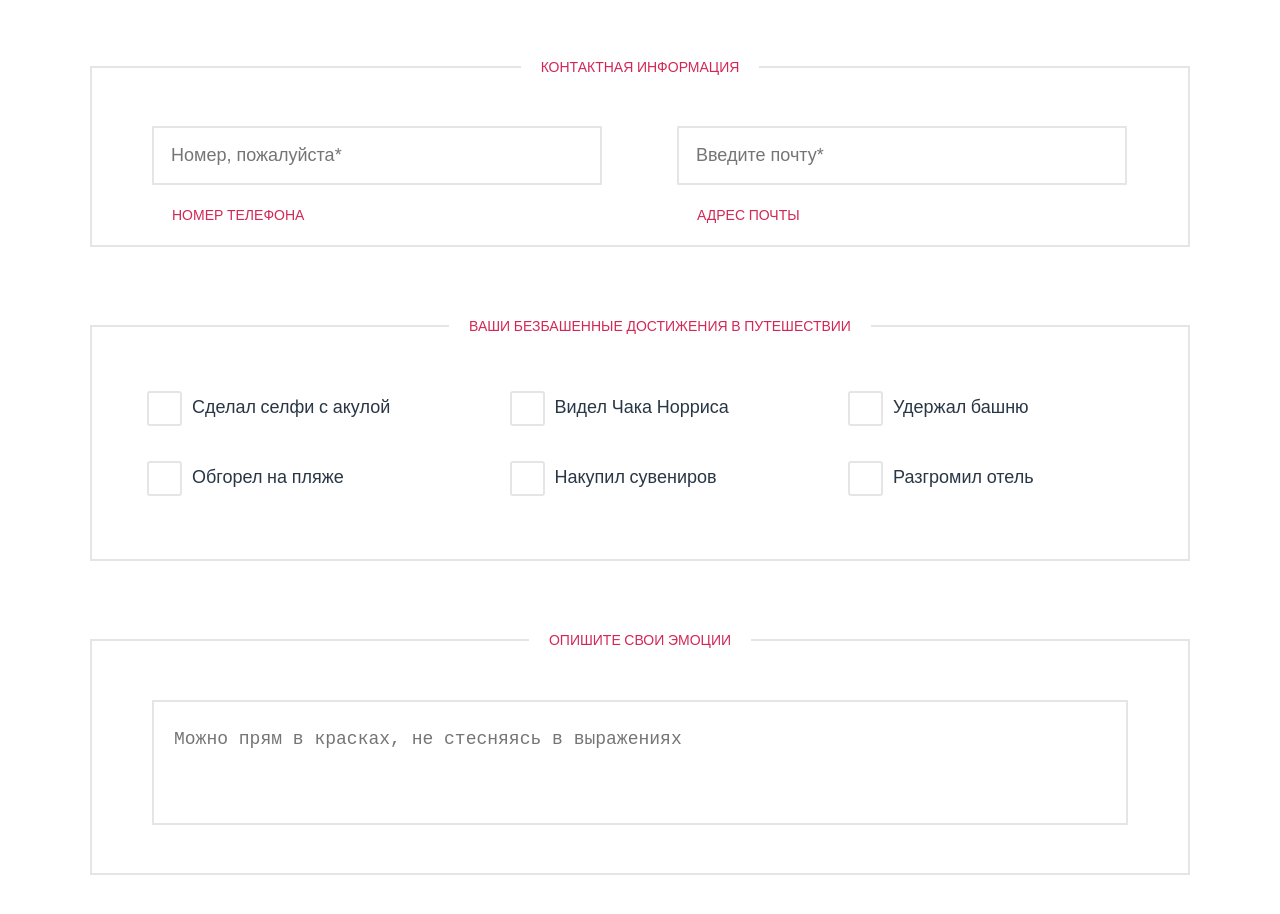
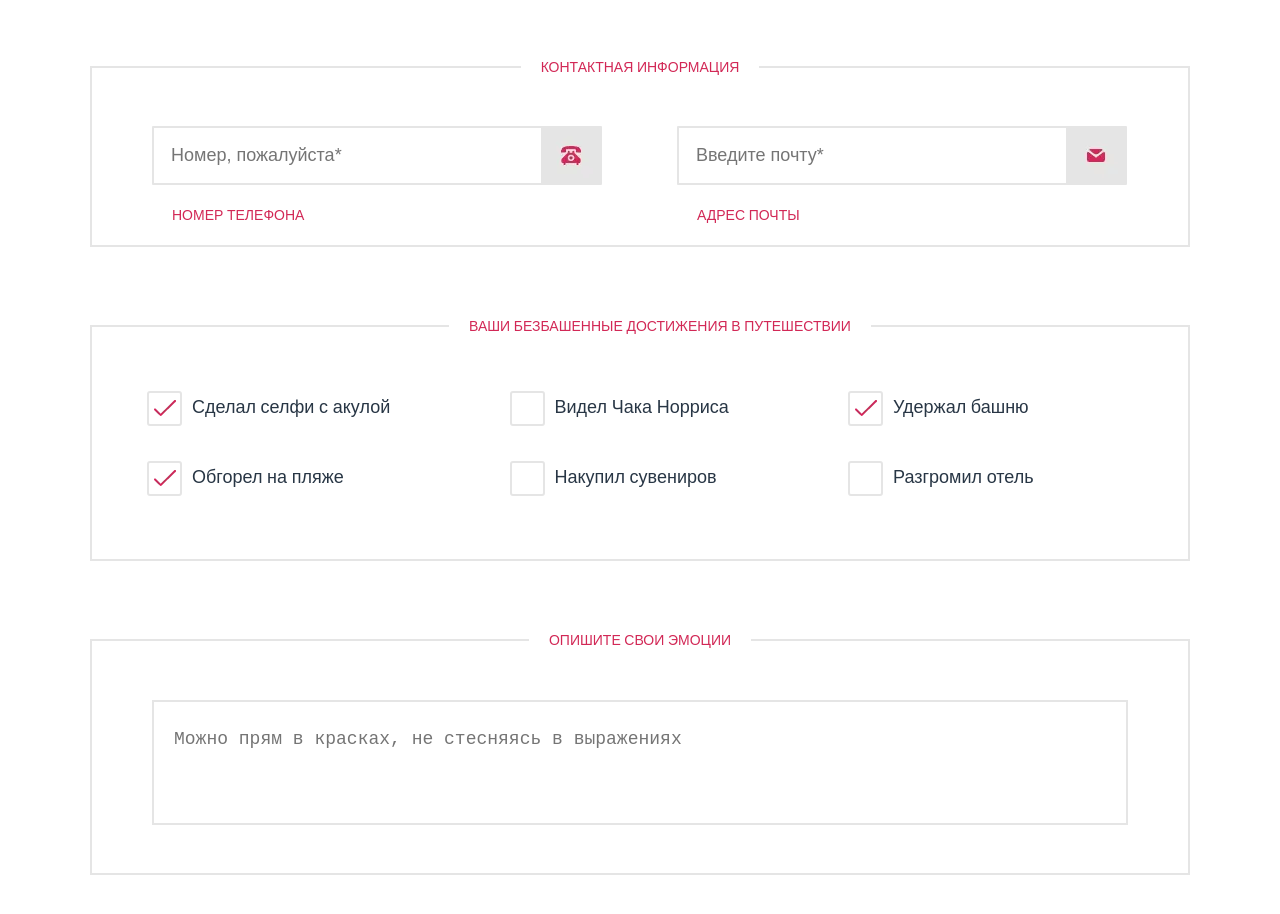
Before and after one commit to Eugene-gif/Pink, a plain HTML site: page contest.html in a window 1280 px wide. Shown: the part 960-1874 px from the top of the page. Drawn offline with nearby package versions, Linux system fonts and the light colour scheme; the site is published under a folder, as on GitHub Pages, so addresses that start at the root find nothing.

Commit message:
2-nd commit

```diff
--- a/css/style.css
+++ b/css/style.css
@@ -637,13 +637,13 @@ ul {
 }
 
 .slider__control[data-slide=prev]::before {
-  background-image: url("/img/arrow-l.webp");
+  background-image: url("../img/arrow-l.webp");
   background-size: contain;
   height: 100%;
 }
 
 .slider__control[data-slide=next]::before {
-  background-image: url("/img/arrow-r.webp");
+  background-image: url("../img/arrow-r.webp");
   background-size: contain;
   height: 100%;
 }
@@ -1204,7 +1204,7 @@ ul {
   width: 100%;
   font-size: 18px;
   color: #283645;
-  background-image: url(/img/phone-input.webp);
+  background-image: url(../img/phone-input.webp);
   background-position: center right;
   background-repeat: no-repeat;
 }
@@ -1212,7 +1212,7 @@ ul {
   outline: 2px solid #03a9f4;
 }
 .contest__form-contact-label:nth-of-type(2) .contest__form-contact-input {
-  background-image: url(/img/mail-input.webp);
+  background-image: url(../img/mail-input.webp);
   background-position: center right;
   background-repeat: no-repeat;
 }
@@ -1250,7 +1250,7 @@ ul {
   margin-left: -45px;
 }
 .contest__form-achivements-checkbox:checked + .contest__form-achivements-span::before {
-  content: url(/img/tick.webp);
+  content: url(../img/tick.webp);
   position: absolute;
   top: 50%;
   left: 50%;
```
Also changed, not shown: README.md, 1 other file.
